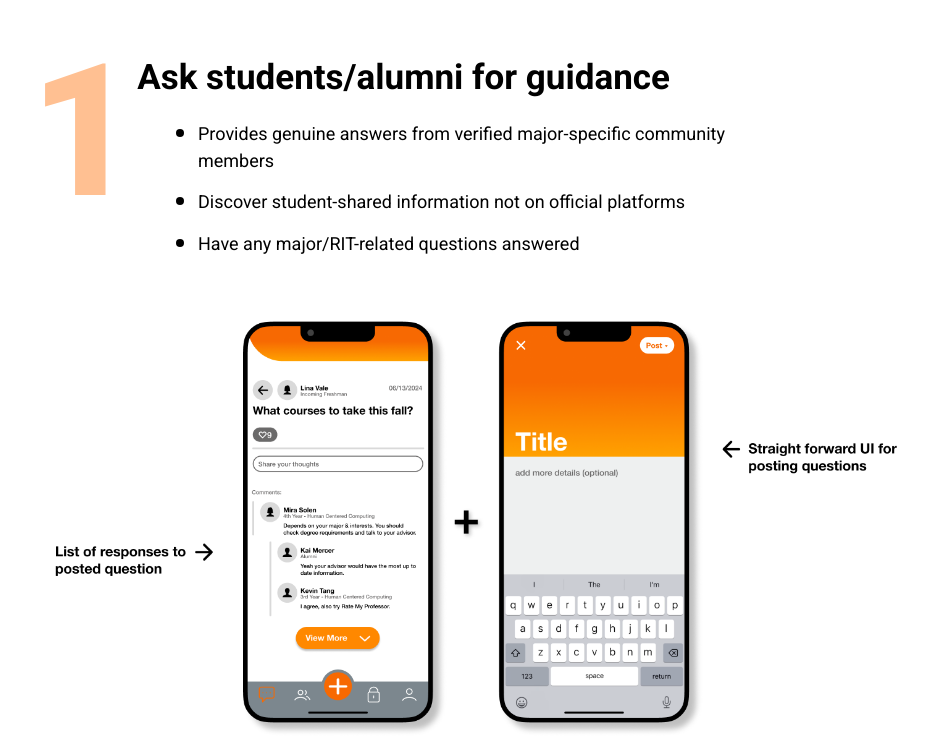
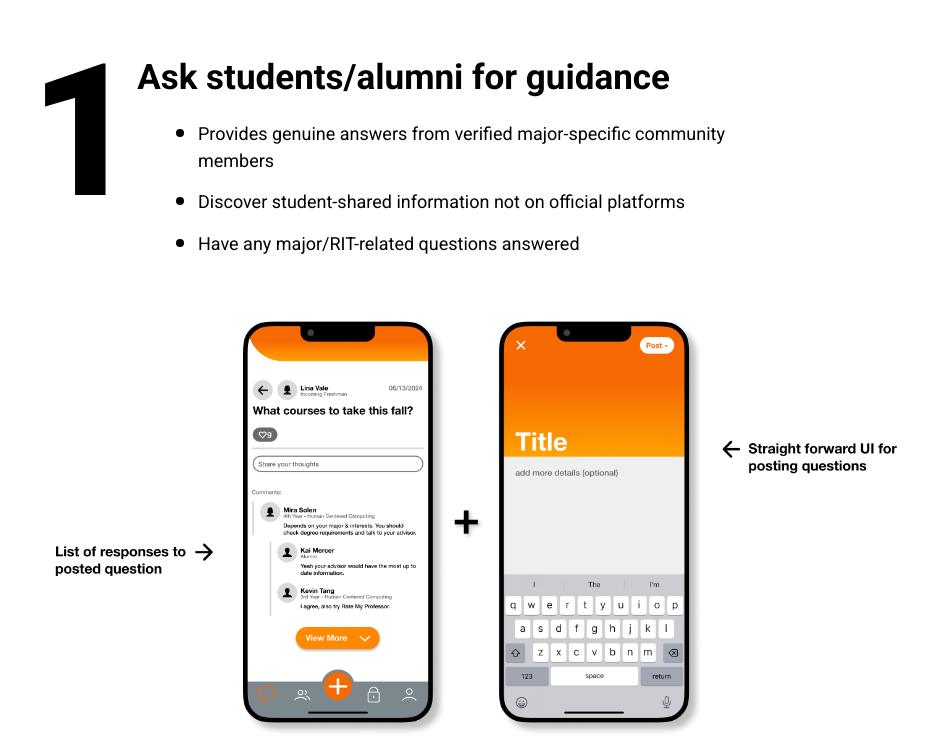
Before and after one commit to Jeff-2497/portfolio, a plain HTML site: page assets/pages/case_study1.html in a window 1280 px wide. Shown: the part 2292-3035 px from the top of the page, without its empty margins (162-1090 px from the left). Drawn offline with nearby package versions, Linux system fonts and the light colour scheme.

Commit message:
Add files via upload

```diff
--- a/assets/css/case_study1.css
+++ b/assets/css/case_study1.css
@@ -11,7 +11,7 @@
 }
 
 .sol-outer-flex span {
-    color: var(--lightOrange);
+    color: var(--black);
 }
 
 .figma-button {
```
